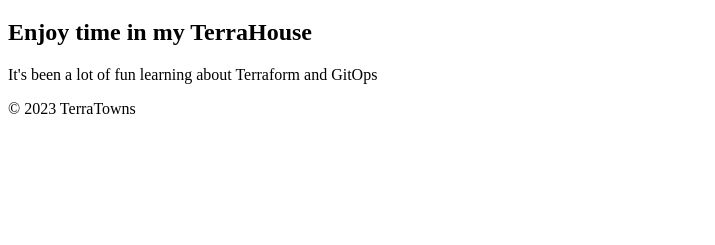
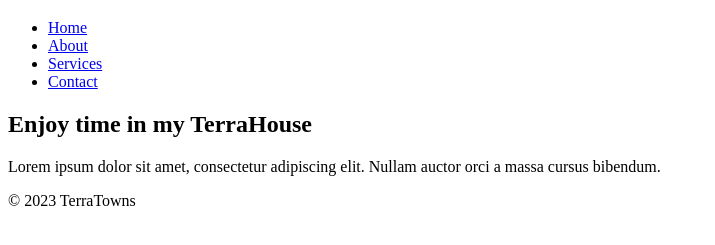
Before and after one commit to michaelgraff/terraform-beginner-bootcamp-2023, a plain HTML site: page public/index.html in a window 1280 px wide. Shown: the part 61-306 px from the top of the page, without its empty margins (0-715 px from the left). Drawn offline with Linux system fonts and the light colour scheme.

Commit message:
Revert "#33 invalidate cloudfront cache based on content version update"
This reverts commit 606ddc66436b5f8370c01860c0a7c4361091bebb.

```diff
--- a/public/index.html
+++ b/public/index.html
@@ -8,10 +8,18 @@
     <header>
         <h1>Hello Fellow Terraformers!</h1>
     </header>
+    <nav>
+        <ul>
+            <li><a href="#">Home</a></li>
+            <li><a href="#">About</a></li>
+            <li><a href="#">Services</a></li>
+            <li><a href="#">Contact</a></li>
+        </ul>
+    </nav>
     <main>
         <section>
             <h2>Enjoy time in my TerraHouse</h2>
-            <p>It's been a lot of fun learning about Terraform and GitOps</p>
+            <p>Lorem ipsum dolor sit amet, consectetur adipiscing elit. Nullam auctor orci a massa cursus bibendum.</p>
         </section>
     </main>
     <footer>
```
Also changed, not shown: 4 other files.
